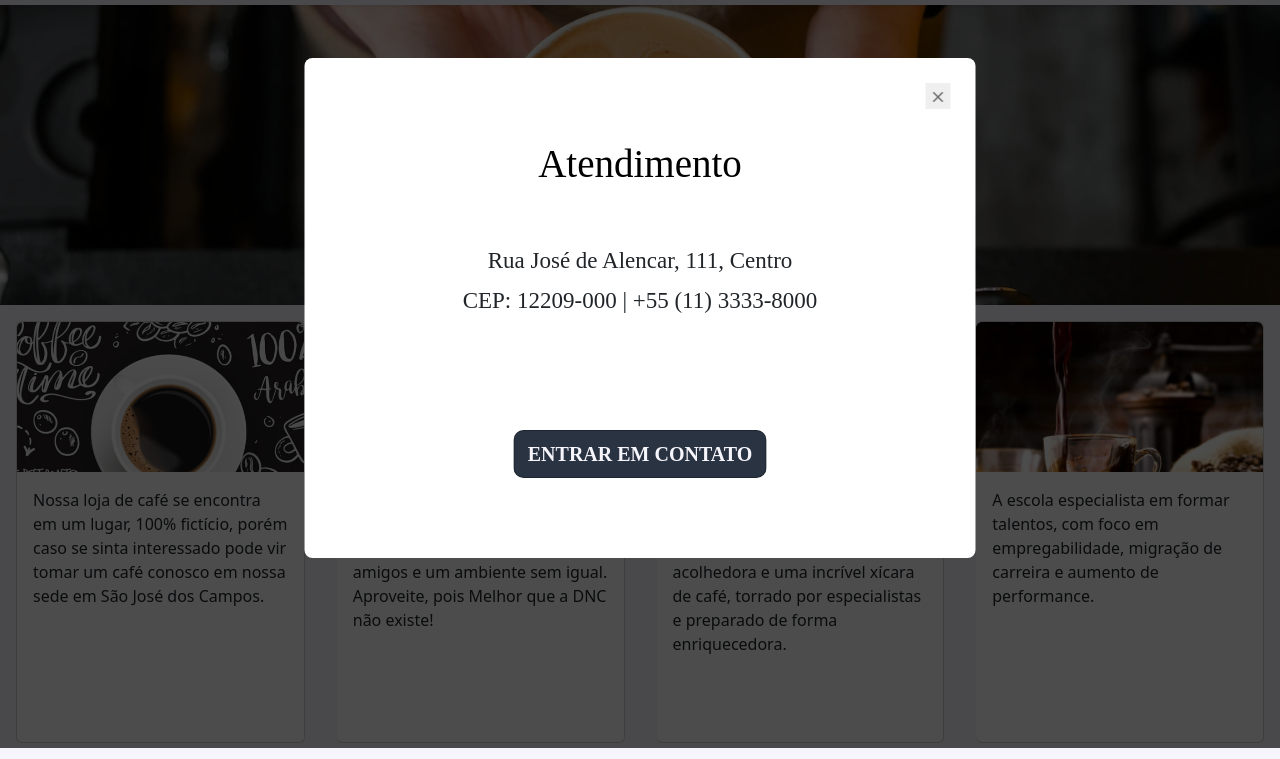
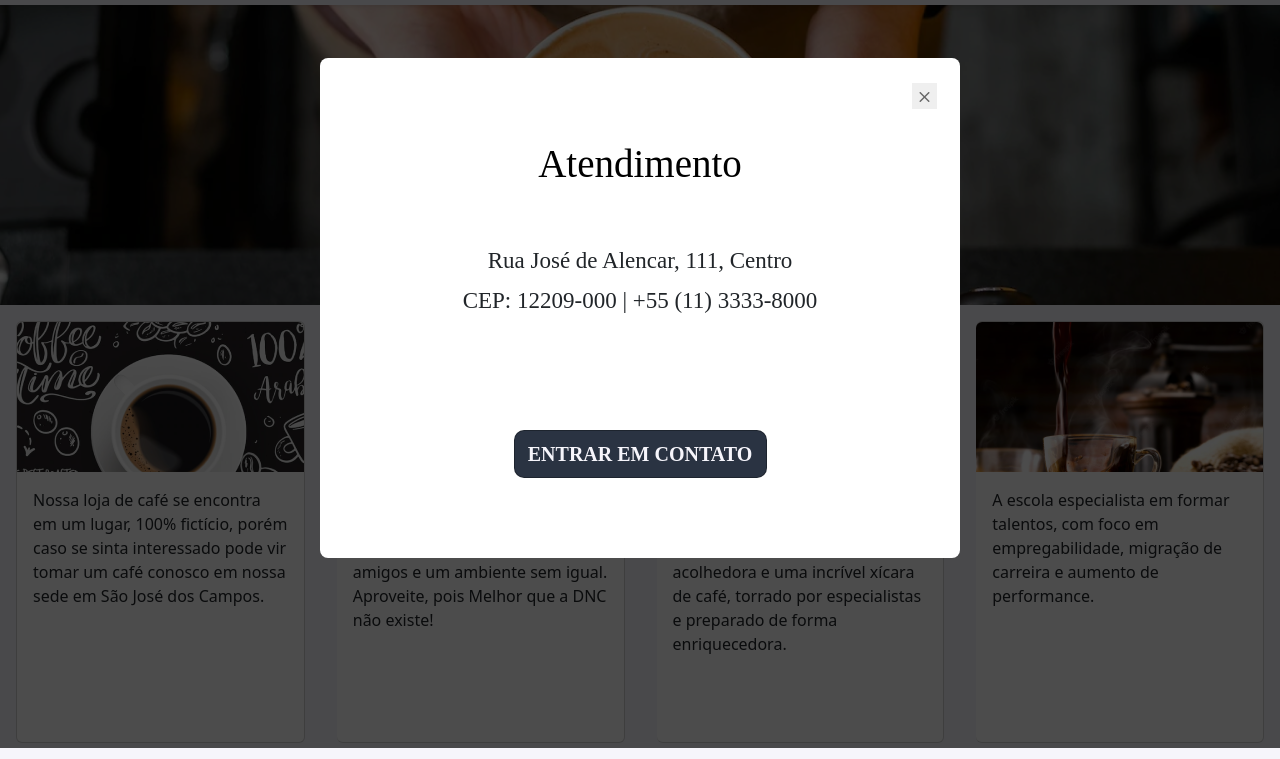
Before and after one commit to AndersonBatista76/dnc-coffee, a plain HTML site: page index.html in a window 1280 px wide. Both pictures are taken after a click on the link "Atendimento". Shown: the part 52-811 px from the top of the page. Drawn offline with nearby package versions, Linux system fonts and the light colour scheme.

Commit message:
Ajustado alguns tamanhos...

```diff
--- a/CSS/style.css
+++ b/CSS/style.css
@@ -88,8 +88,8 @@
     z-index: 10;
     width: 671px;
     height: 500px;
-    max-width: 80%;
-    /* max-height: 70%; */
+    max-width: 50%;
+    max-height: 70%;
     padding: 5rem;
     border-radius: 0.5rem;
     display: flex;
```
